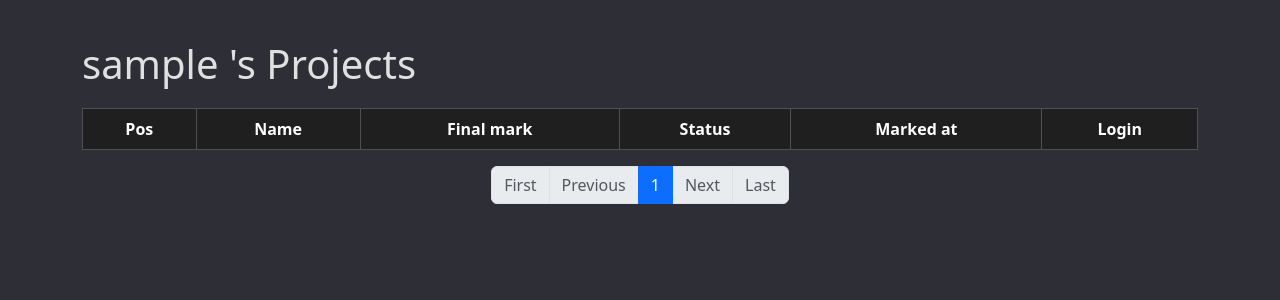
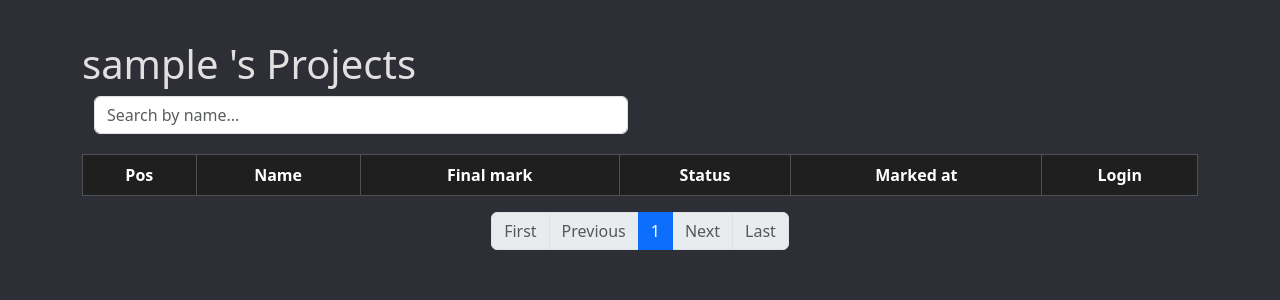
Before and after one commit to PepeSegura/OSS-42evaluators, a Django app: page /projects/ in a window 1280 px wide. Shown: the part 56-356 px from the top of the page. Run offline with Django 5.2, Linux system fonts and the light colour scheme; the visitor is signed in with stand-in values (Sample User, id 1); data that the repository does not hold is empty; some libraries are stand-ins or nearby versions.

Commit message:
feat(Projects): Filter by name in latest projects' view

```diff
--- a/fetch_data/templates/projects/projects.html
+++ b/fetch_data/templates/projects/projects.html
@@ -1,6 +1,20 @@
 {% load custom_filters %}
 <h1> {{ login }} 's Projects </h1>
 {% csrf_token %}
+
+<div class="container mb-3">
+    <div class="row">
+        <div class="col-md-6 d-flex">
+            <form method="GET" hx-get="{% url 'allprojects' %}" hx-target="#content-div"
+                  class="form-inline w-100">
+                  <div class="form-group flex-grow-1 mr-2">
+                    <input type="text" name="search" class="form-control w-100" placeholder="Search by name..."
+                           value="{{ search_query }}">
+                  </div>
+            </form>
+        </div>
+    </div>
+</div>
 
 <div class="table-wrapper">
 <table class="table table-striped table-bordered table-dark">
--- a/fetch_data/views/main_views.py
+++ b/fetch_data/views/main_views.py
@@ -84,10 +84,11 @@ def allprojects(request):
     items_per_page = 50
     context = {}
     page = request.GET.get('page', '1')
+    query = request.GET.get('search', '')
     if int(page) < 1:
         page = '1'
 
-    paginator = Paginator(Project.objects.all(), items_per_page)
+    paginator = Paginator(Project.objects.filter(name__icontains=query), items_per_page)
     paginated_projects = paginator.get_page(page)
 
     # Convert marked_at to datetime object
```
